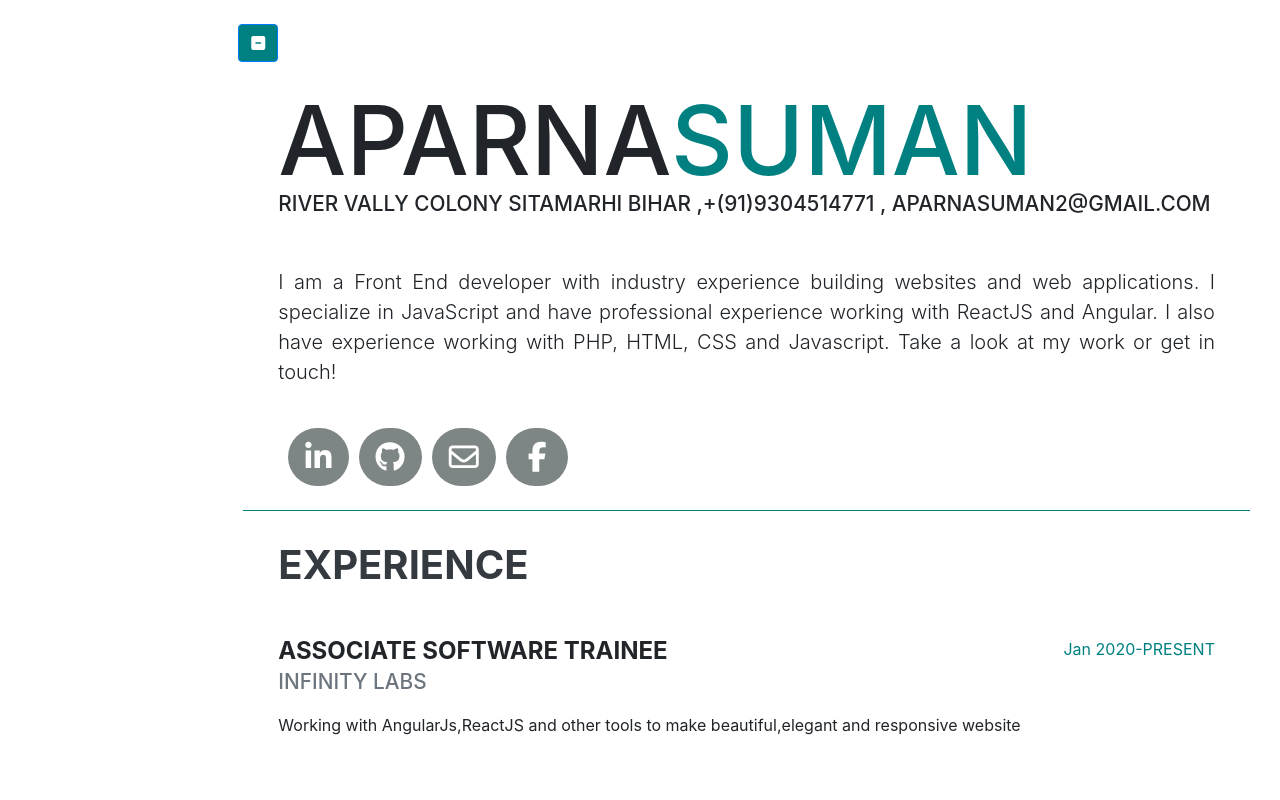
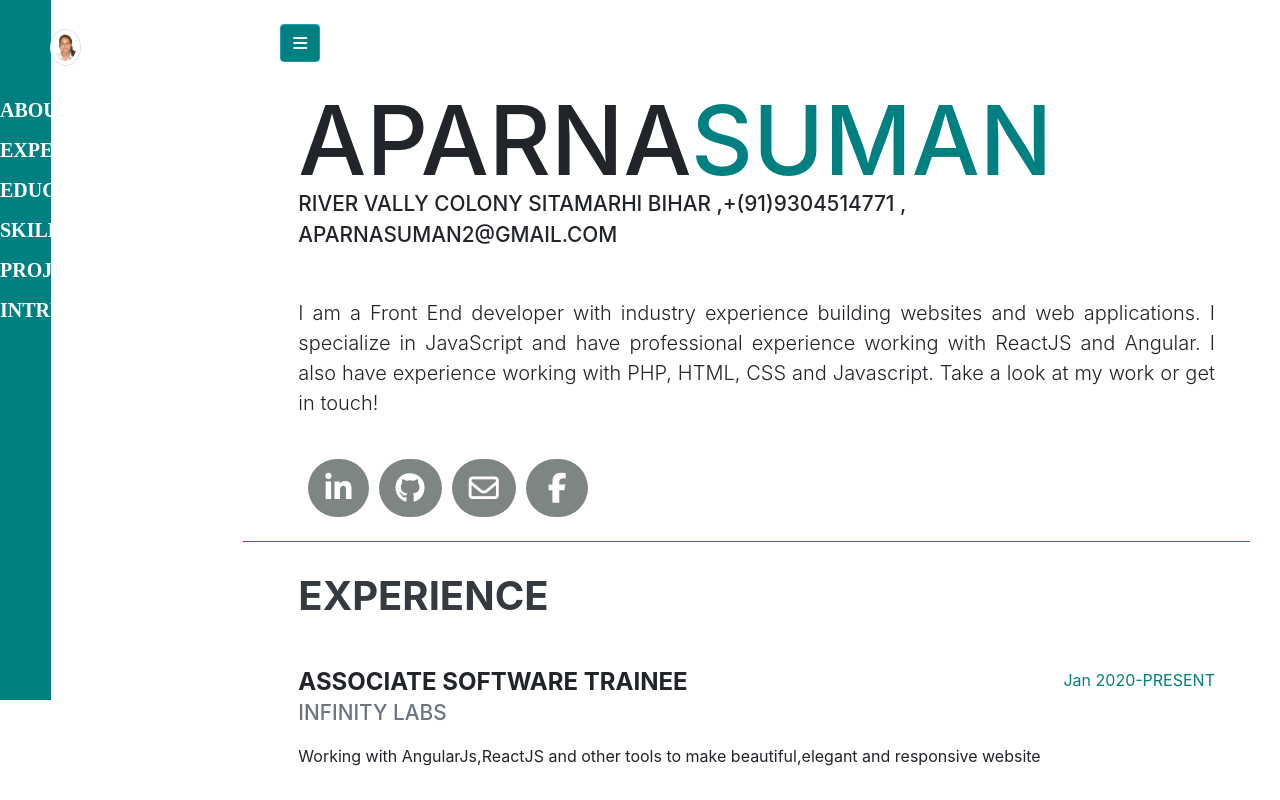
Before and after one commit to Aparnasuman/PortfolioSite, a React (Create React App) app: page / in a window 1280 px wide. Shown: the top 800 px of the page. Built offline with nearby package versions, Linux system fonts and the light colour scheme; no server answers.

Commit message:
collapss chang is updat by css

```diff
--- a/package.json
+++ b/package.json
@@ -28,6 +28,7 @@
   },
   "scripts": {
     "start": "serve -s build",
+    "go": "react-scripts start",
     "build": "react-scripts build",
     "test": "react-scripts test",
     "eject": "react-scripts eject"
--- a/src/App.css
+++ b/src/App.css
@@ -16,11 +16,10 @@
 .col-sm-10{
     height: auto;
 }
-.togl{
+.togl {
     margin-top: 24px;
-    margin-left: 10px;
+    margin-left: 52px;
     background-color: teal;
-
 }
 .rounded-circle {
     border-radius: 50%!important;
@@ -268,7 +267,13 @@ button:focus {
     margin-top: 20px;
 }
 
-
+.sidebr-nav{
+    width: 4%;
+    margin-left: -15px;
+    height: 700px;
+    position: fixed;
+    background-color: teal;
+}
 .major{
     color: #009688;
     font-weight: 700;
@@ -276,7 +281,7 @@ button:focus {
 }
 .about-detail{
     padding:30px 35px ;
-
+    margin-left: 20px;
 }
 
 .cgpa{
--- a/src/App.js
+++ b/src/App.js
@@ -9,28 +9,30 @@ import { BrowserRouter as Router, Switch, Route } from 'react-router-dom';
 import NavBar from './nav';
 import AboutDetail from './about';
 class App extends React.Component {
-    constructor() {
-        super();
+    constructor(props) {
+        super(props);
         this.state = {
-          sidebarOpen: false
+        collapse: false
         }
-        this.handleViewSidebar = this.handleViewSidebar.bind(this);
+     }
+     collapsed=()=>{
+         console.log("tssss")
+        this.setState(coll=>{
+            console.log(coll)
+           return {collapse: !coll.collapse}
+          })
+     }
 
-      }
-      handleViewSidebar() {
-        this.setState({ sidebarOpen: !this.state.sidebarOpen });
-    }
     render() {
-        const {sidebarOpen} = this.state;
         return (
             <div className="row">
                 <Router>
-                    <div  className="col-sm-2"  >
-                    {sidebarOpen && <NavBar/>}
+                    <div id="collapseExample" className="col-sm-2" >
+                        <NavBar collapse={this.state.collapse} />
                     </div>
-                    <div className="col-sm-10" >
-                      <button onClick={ this.handleViewSidebar } class="btn btn-primary togl" type="button" >
-                      <i class="fas fa-minus-square"></i>
+                    <div className="col-sm-10">
+                      <button class="btn btn-info togl" onClick={this.collapsed} type="button" >
+                      <i class="fas fa-bars"></i>
                      </button>
 
                         <Switch>
--- a/src/nav.js
+++ b/src/nav.js
@@ -4,7 +4,7 @@ import { Link } from 'react-router-dom';
 class NavBar extends React.Component {
   render() {
     return (
-    <nav className="sidebar" >
+    <nav className={this.props.collapse?`sidebar `:"sidebr-nav"} id="sidbar">
 
      <Link to="/">  <img src={logo} alt="Download" className="img-fluid img-thumbnail rounded-circle m-3"></img></Link>
         <ul className="list">
```
Also changed, not shown: 16 other files (tests, documents, lock files or other folders).
